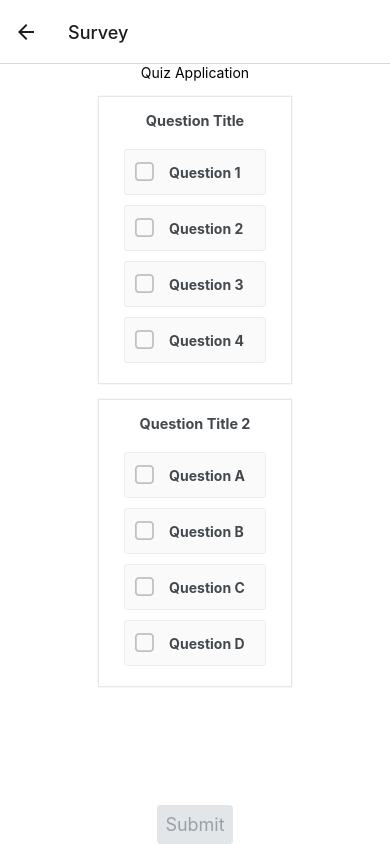
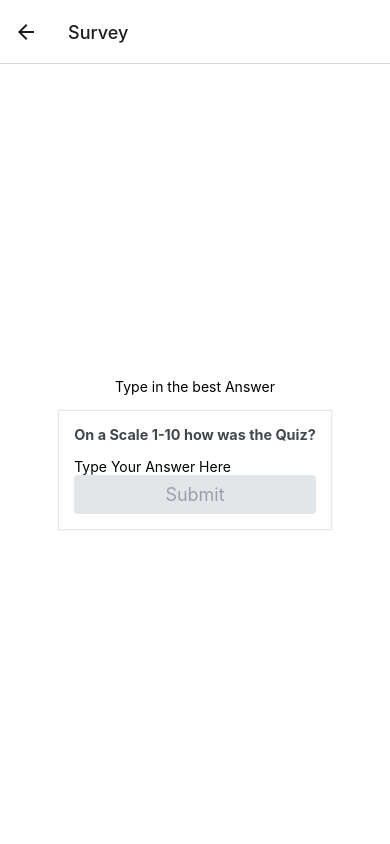
Before and after one commit to alanpnguyen123/portfolio2, a React Native app in the folder quizapp/: screen /Survey in a window 390 px wide. Built offline with nearby package versions, Linux system fonts and the light colour scheme.

Commit message:
April 25, 2022 9:42 PM

```diff
--- a/quizapp/screens/SurveyScreen.js
+++ b/quizapp/screens/SurveyScreen.js
@@ -1,120 +1,33 @@
-import { StatusBar } from 'expo-status-bar';
-import { useCallback, useState } from 'react';
-import { FlatList, StyleSheet, Text, View } from 'react-native';
-import { Button, Card, CheckBox } from 'react-native-elements';
+import React, { useCallback, useState } from 'react';
+import { Text, TextInput, View } from 'react-native';
+import { Button, Card } from 'react-native-elements';
 import { styles } from '../App'
 
-let questions = [
-  {
-    title: "Question Title",
-    multipleAnswers: true,
-    answers: [
-      { correct: false, title: "Question 1" },
-      { correct: true, title: "Question 2" },
-      { correct: true, title: "Question 3" },
-      { correct: true, title: "Question 4" },
+let survey = [
+    {
+      title: "On a Scale 1-10 how was the Quiz?",
+    },
+  ]
+const SurveyScreen = () => {
+    let [text, setText] = useState('');
 
+  return (
+    <View style={styles.container}>
+    <Text>Type in the best Answer</Text>
+        <Card>
+        <Card.Title>{survey[0].title}</Card.Title>
+        <View>
+            <TextInput
+            placeholder="Type Your Answer Here"
+            onChangeText={newText => setText(newText)}
+            defaultValue={text}
+            />
+            <Button title="Submit" onPress={()=><Text>Your Feedback has been accepted</Text>} disabled={text ===""}></Button>
 
-    ]
-  },
-  {
-    title: "Question Title 2",
-    multipleAnswers: true,
-    answers: [
-      { correct: false, title: "Question A" },
-      { correct: true, title: "Question B" },
-      { correct: false, title: "Question C" },
-      { correct: false, title: "Question D" },
-
-
-    ]
-  }
-]
-export default function SurveyScreen() {
-  let [score, setScore] = useState()
-  let [answers, setAnswers] = useState([])
-  let checkAnswers = useCallback((data, qAnswers) => {
-    console.log("Checkin Answers")
-    let answersCorrect = true
-    console.log(data, qAnswers[i])
-    for (let i = 0; i < data.answers.lenth; i++) {
-      let qCorrect
-      if (data.answers[i].correct) {
-        qCorrect = qAnswers.includes(i)
-      } else {
-        qCorrect = !qAnswers.includes(i)
-      }
-      answersCorrect = answersCorrect && qCorrect
-    }
-    if (answersCorrect) {
-      console.log("Adding one to Score")
-      setScore(prevScore => {
-        if (prevScore !== undefined) {
-          return prevScore + 1
-        } else {
-          return 1
-        }
-      })
-    } else {
-      console.log("Setting score to 0")
-      setScore(prevScore => prevScore === undefined ? 0 : prevScore)
-    }
-  }, [answers, score])
-  return <>
-    <View style={styles.container}>
-      <Text>Quiz Application</Text>
-      <FlatList data={questions} renderItem={({ item, index }) =>
-        <Question showAnswers={score !== undefined} data={item} key={index}
-          setAnswer={
-            (answer) => {
-              console.log("Setting the answers for " + index)
-              console.log(answers)
-              setAnswers(prev => {
-                prev[index] = answer
-                return [...prev]
-              })
-            }}
-          answers={answers[index]}>
-        </Question>
-      }> </FlatList>
-      <Button title="Submit" onPress={() => questions.forEach((q, i) => checkAnswers(q, answers[i]))} disabled={answers.length == 0}></Button>
-      {score !== undefined ? <Text>Score: {score}</Text> : undefined}
-      <StatusBar style="auto" />
+        </View>
+        </Card>
     </View>
-  </>
+  );
 }
 
-function Question({ data, answers, setAnswers, showAnswers }) {
-  let selectAnswer = useCallback((index) => {
-    console.log("onPress()", index, answers);
-    if (answers === undefined) {
-      answers = []
-    }
-    if (!answers.includes(index)) {
-      answers.push(index);
-      setAnswers([...answers])
-      console.log(`new answers for ${data.title} `, ...answers)
-    } else {
-      answers = answers.filter(i => i !== index)
-      setAnswers([...answers])
-      console.log("new answers: ", ...answers)
-    }
-  }, [answers])
-  return (
-    <>
-      <Card>
-        <Card.Title>{data.title}</Card.Title>
-        <View>
-          {data.answers.map(
-            (answer, index) =>
-              <CheckBox key={index} textStyle={showAnswers && !answer.correct ? styles.incorrect : undefined} checked={answers ? answers.includes(index) : false}
-                onIconPress={() => selectAnswer(index)}
-                onPress={() => selectAnswer(index)}
-                title={answer.title}>
-              </CheckBox>
-          )}
-        </View>
-      </Card>
-    </>
-  );
-}
+export default SurveyScreen;
```
